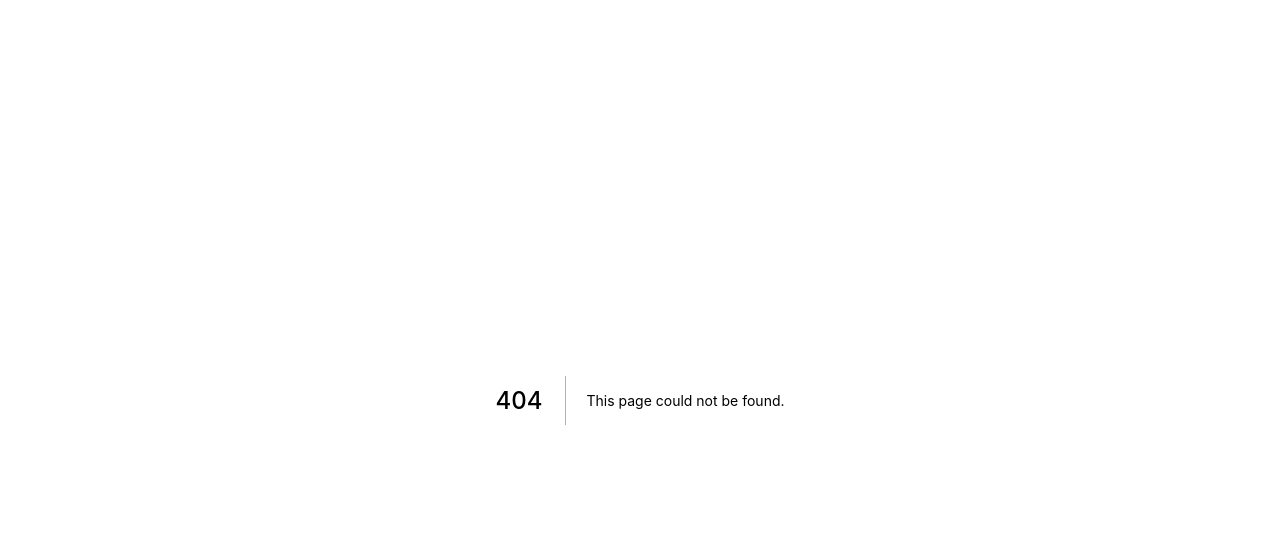
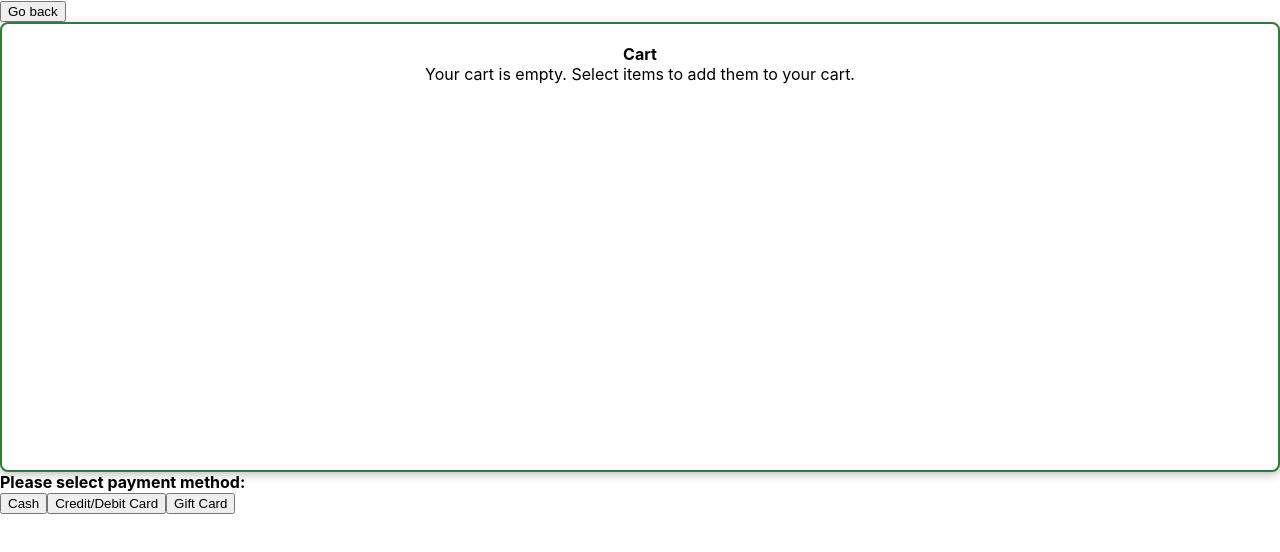
Before and after one commit to Kyle-Ortiz/group-hack-project, a Next.js app: page /checkout in a window 1280 px wide. Before the commit this address had no page. Shown: the top 552 px of the page. Built offline with nearby package versions, Linux system fonts and the light colour scheme.

Commit message:
added checkout page, cart not functioning, not styled

```diff
--- /dev/null
+++ b/pages/checkout.js
@@ -0,0 +1,37 @@
+import React from 'react'
+import { CartProvider } from '../components/cart/CartContext'
+import styles from '../styles/Selection.module.css'
+import Cart from '../components/cart/Cart'
+import Items from '../components/items/Items'
+import {useContext} from 'react'
+import { AppContext } from '../appState/appState'
+import {useRouter} from 'next/router'
+
+
+
+function checkout() {
+     const router = useRouter();
+     const goBack = () => {
+          router.push("/selection");
+     }
+  return (
+    <div>
+         <button onClick={()=> goBack()}> Go back</button>
+         <CartProvider>
+               <div className={styles.cartContainer}>
+                    <Cart />
+               </div>
+          </CartProvider>
+          <div className='payment-method'>
+               <h4>Please select payment method:</h4>
+               <div className='payment-button'>
+                    <button>Cash</button>
+                    <button>Credit/Debit Card</button>
+                    <button>Gift Card</button>
+               </div>
+          </div>
+    </div>
+  )
+}
+
+export default checkout
```
Also changed, not shown: pages/selection.js (+7 -2 lines).
